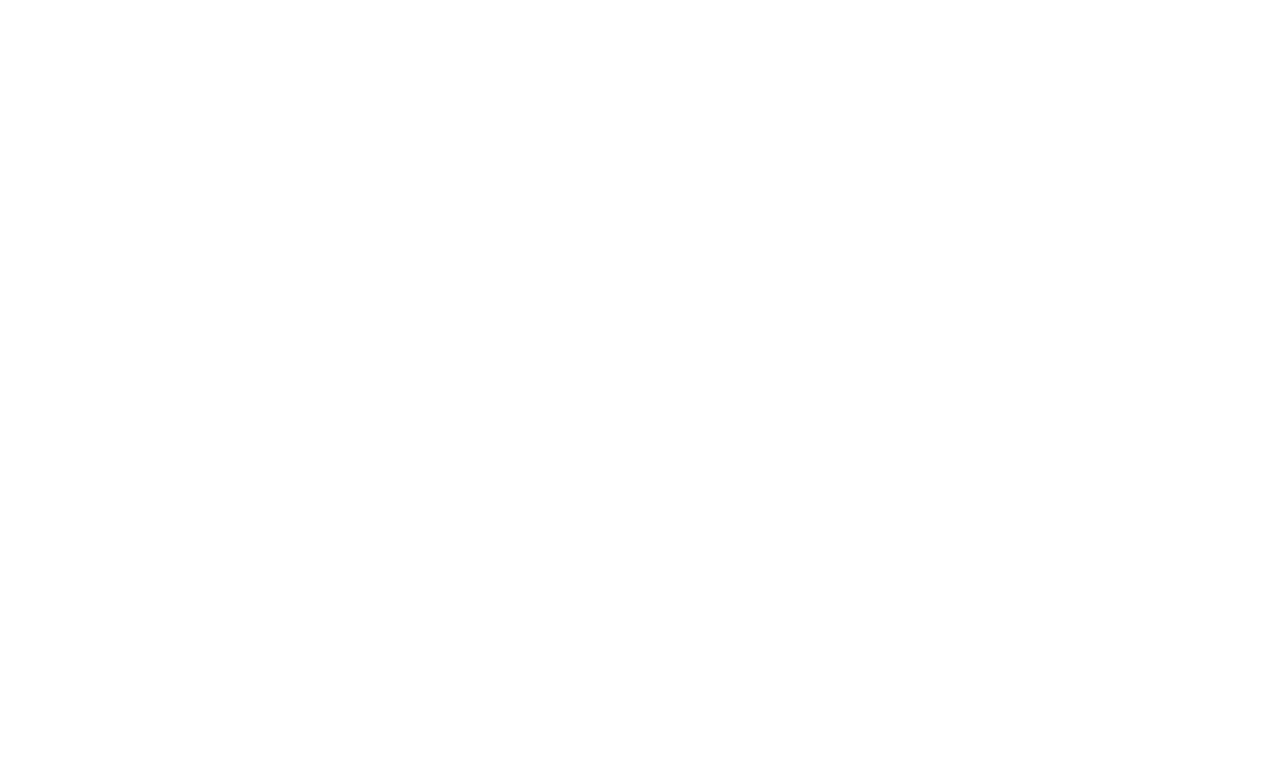
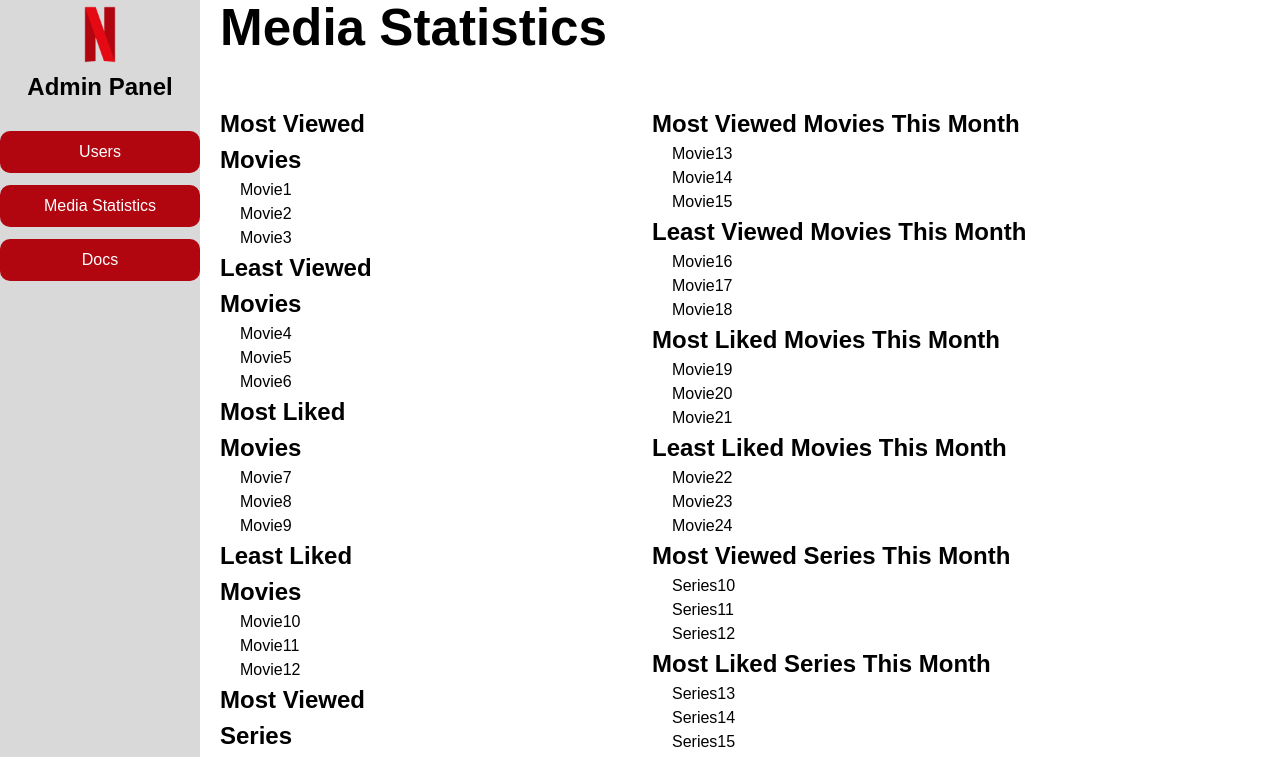
Before and after one commit to 2560p/data-front, a React (Vite) app: page /mediaStatistics in a window 1280 px wide. Before the commit this address had no page. Shown: the top 757 px of the page. Built offline with nearby package versions, Linux system fonts and the light colour scheme.

Commit message:
Added name to path mediaStatistics

```diff
--- a/src/App.tsx
+++ b/src/App.tsx
@@ -13,7 +13,7 @@
           <Route path={"/"} element={<Login />} />
           <Route path={"/register"} element={<SignUp />} />
           <Route path={"/resetPassword"} element={<ResetPassword />} />
-          <Route path={"/"} element={<MediaStatistics />} />
+          <Route path={"/mediaStatistics"} element={<MediaStatistics />} />
         </Routes>
       </div>
     </Router>
```
